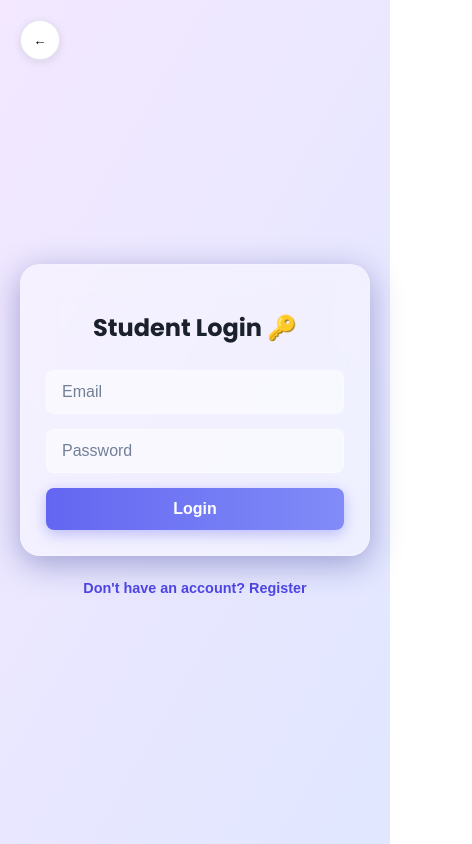
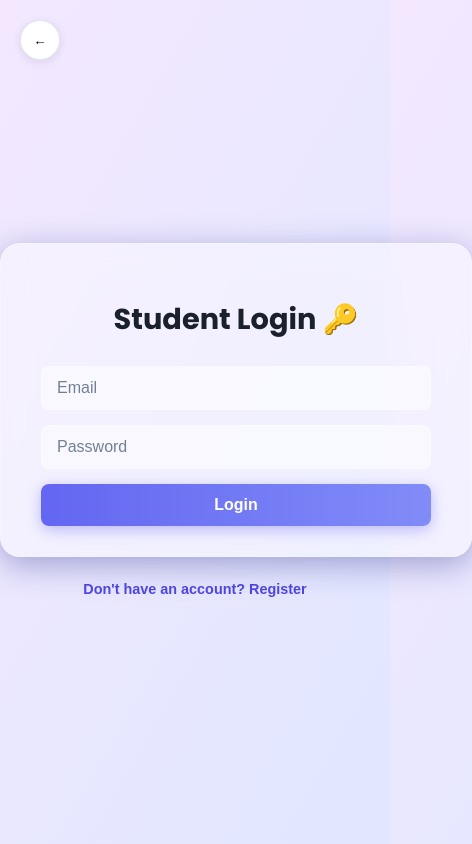
Before and after one commit to Atif130/mental-health-portal, a React (Vite) app: page / in a window 390 px wide. Both pictures are taken after a click on the button "👤 ENTER YOUR SAFE SPACE". Shown: the whole page, 472 px wide, since content can reach past the window. Built offline with nearby package versions, Linux system fonts and the light colour scheme; no server answers.

Commit message:
Update Form.css

```diff
--- a/src/components/Form.css
+++ b/src/components/Form.css
@@ -121,15 +121,3 @@
   transform: scale(1.1);
   background: #f7fafc;
 }
-
-/* --- Responsive Styles --- */
-@media (max-width: 768px) {
-  .form-card {
-    padding: 25px;
-    margin: 20px;
-    width: auto;
-  }
-  .form-card h2 {
-    font-size: 1.5rem;
-  }
-}
```
